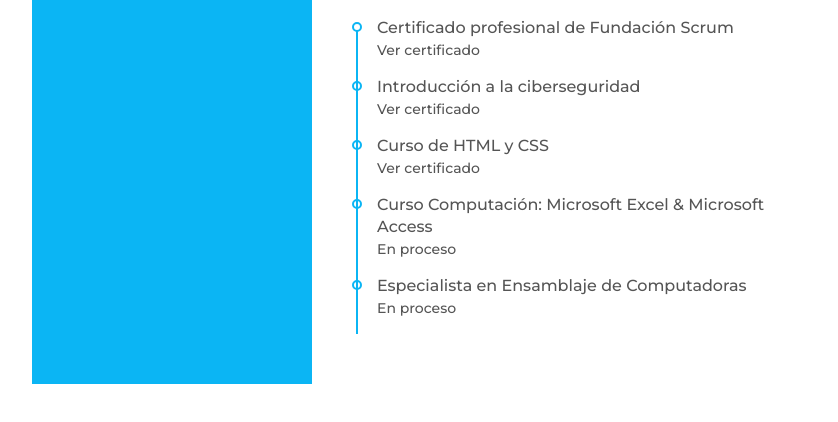
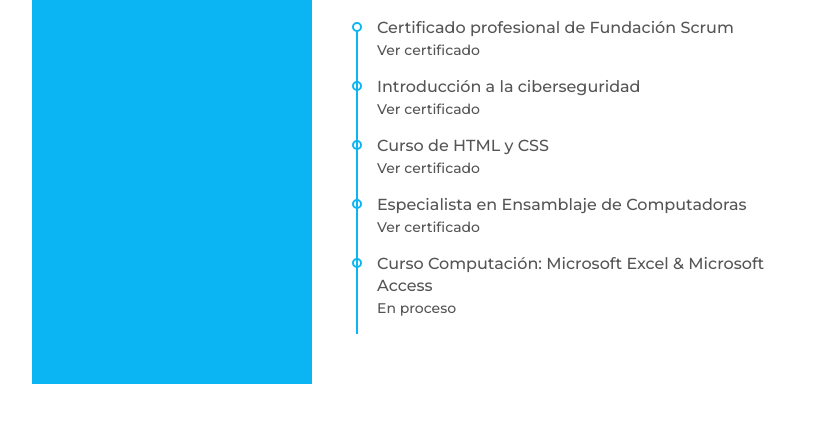
Before and after one commit to AnthonyMosquera/CurriculumVitae, a plain HTML site: page index.html in a window 1280 px wide. Shown: the part 1281-1703 px from the top of the page, without its empty margins (208-1046 px from the left). Drawn offline with Linux system fonts and the light colour scheme.

Commit message:
Se actualizó datos del curriculum

```diff
--- a/index.html
+++ b/index.html
@@ -257,16 +257,17 @@
             </li>
             <li>
               <div class="date">
+                <p>Especialista en Ensamblaje de Computadoras</p>
+                <a class="link" style="font-size: 14px;" href="https://drive.google.com/file/d/15-RPu-SOzKIaXTQctzXUujYjIkJLvzlw/preview" target="_blank" style="text-decoration: none; color: #555555; font-size: 13px;">Ver certificado</a>
+              </div>
+            </li>
+            <li>
+              <div class="date">
                 <p>Curso Computación: Microsoft Excel & Microsoft Access</p>
                 <a class="link" style="font-size: 14px;" href="#"  style="text-decoration: none; color: #555555; font-size: 13px;">En proceso</a>
               </div>
             </li>
-            <li>
-              <div class="date">
-                <p>Especialista en Ensamblaje de Computadoras</p>
-                <a class="link" style="font-size: 14px;" href="#"  style="text-decoration: none; color: #555555; font-size: 13px;">En proceso</a>
-              </div>
-            </li>
+
         </ul>
     </div>
   </div>
```
